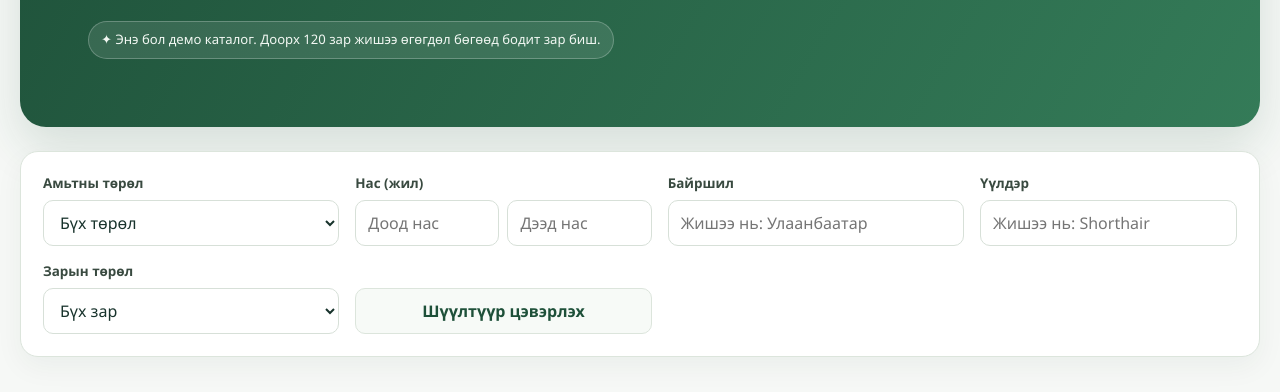
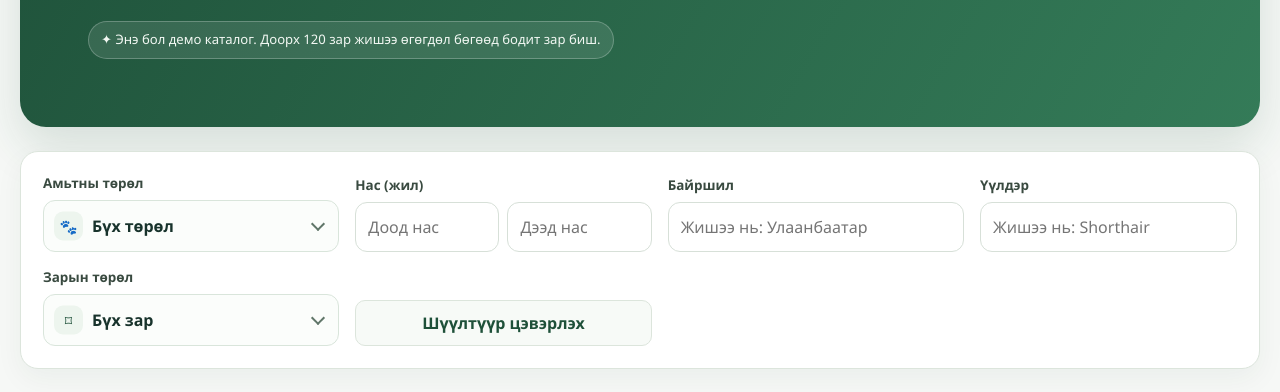
Before and after one commit to jargalmaaaaa19/pet_adoption, a website: page lab4/index.html in a window 1280 px wide. Shown: the part 390-782 px from the top of the page. Drawn offline with Linux system fonts and the light colour scheme.

Commit message:
style: polish pet filter dropdown controls
Co-authored-by: Copilot <223556219+Copilot@users.noreply.github.com>

```diff
--- a/lab4/index.html
+++ b/lab4/index.html
@@ -189,19 +189,107 @@
       .field input,
       .field select {
         width: 100%;
-        min-height: 46px;
+        min-height: 50px;
         padding: 10px 12px;
         border: 1px solid #d7e0d8;
-        border-radius: 10px;
+        border-radius: 12px;
         background: #fff;
         color: inherit;
       }
 
       .field input:focus,
       .field select:focus,
+      .sort-control select:focus,
       button:focus-visible {
         outline: 3px solid #a9d7b9;
         outline-offset: 2px;
+      }
+
+      .select-wrap {
+        position: relative;
+      }
+
+      .select-wrap::after {
+        position: absolute;
+        top: 50%;
+        right: 16px;
+        width: 8px;
+        height: 8px;
+        border-right: 2px solid #607669;
+        border-bottom: 2px solid #607669;
+        content: "";
+        pointer-events: none;
+        transform: translateY(-70%) rotate(45deg);
+        transition: transform 150ms ease;
+      }
+
+      .select-wrap:focus-within::after {
+        transform: translateY(-25%) rotate(225deg);
+      }
+
+      .field select,
+      .sort-control select {
+        appearance: none;
+        cursor: pointer;
+        transition:
+          border-color 150ms ease,
+          box-shadow 150ms ease,
+          background-color 150ms ease;
+      }
+
+      .field select {
+        min-height: 52px;
+        padding: 10px 42px 10px 48px;
+        border-color: #d9e5db;
+        background: #fbfdfb;
+        font-weight: 650;
+      }
+
+      .sort-control select {
+        min-height: 42px;
+        padding: 8px 38px 8px 14px;
+        border-color: #d9e5db;
+        border-radius: 11px;
+        background: #fbfdfb;
+        color: #33463a;
+        font-weight: 650;
+      }
+
+      .field select:hover,
+      .sort-control select:hover {
+        border-color: #9bbda2;
+        background-color: #f6faf6;
+      }
+
+      .field select:focus,
+      .sort-control select:focus {
+        border-color: #6a9c78;
+        background-color: #fff;
+        box-shadow: 0 0 0 4px rgb(106 156 120 / 13%);
+      }
+
+      .field select option,
+      .sort-control select option {
+        padding: 11px;
+        background: #fff;
+        color: #263d30;
+      }
+
+      .select-icon {
+        position: absolute;
+        top: 50%;
+        left: 11px;
+        z-index: 1;
+        display: grid;
+        width: 29px;
+        height: 29px;
+        place-items: center;
+        border-radius: 9px;
+        background: #edf5ee;
+        color: var(--green-dark);
+        font-size: 0.9rem;
+        pointer-events: none;
+        transform: translateY(-50%);
       }
 
       .age-fields {
@@ -590,12 +678,15 @@
       <form class="filter-panel" id="pet-filters">
         <div class="field">
           <label for="animal-type">Амьтны төрөл</label>
+          <div class="select-wrap">
+            <span class="select-icon" aria-hidden="true">🐾</span>
             <select id="animal-type" name="type">
               <option value="">Бүх төрөл</option>
               <option value="Dog">Нохой</option>
               <option value="Cat">Муур</option>
               <option value="Rabbit">Туулай</option>
             </select>
+          </div>
         </div>
 
         <div class="field">
@@ -645,11 +736,14 @@
 
         <div class="field">
           <label for="listing-type">Зарын төрөл</label>
+          <div class="select-wrap">
+            <span class="select-icon" aria-hidden="true">⌑</span>
             <select id="listing-type" name="listingType">
               <option value="">Бүх зар</option>
               <option value="adoption">Үрчлүүлнэ</option>
               <option value="sale">Худалдаална</option>
             </select>
+          </div>
         </div>
 
         <button class="reset-button" type="reset">Шүүлтүүр цэвэрлэх</button>
@@ -670,12 +764,14 @@
           </div>
           <label class="sort-control" for="sort-by">
             Эрэмбэлэх
+            <span class="select-wrap sort-select-wrap">
               <select id="sort-by" name="sort">
                 <option value="newest">Шинээр нэмэгдсэн</option>
                 <option value="oldest">Эхэлж нэмэгдсэн</option>
                 <option value="price-low">Үнэ: багаас их</option>
                 <option value="price-high">Үнэ: ихээс бага</option>
               </select>
+            </span>
           </label>
         </div>
         <div class="pet-grid" id="pet-list" aria-live="polite"></div>
```
Lines whose indentation alone changed are shown as unchanged.
